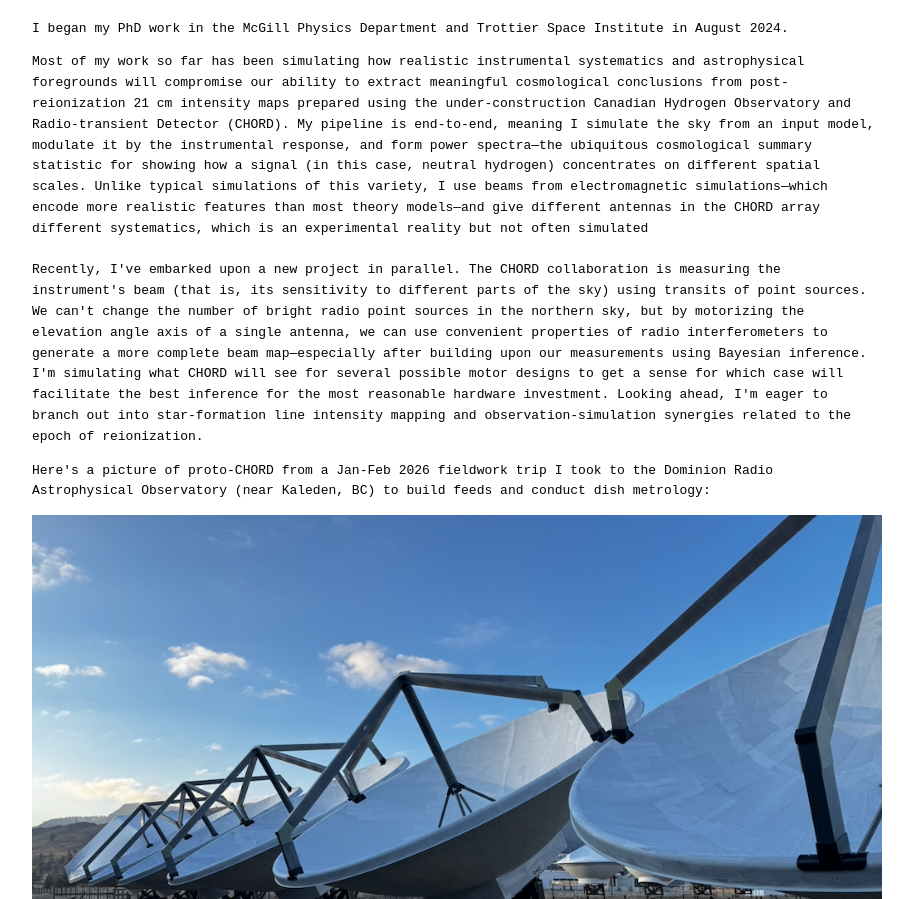
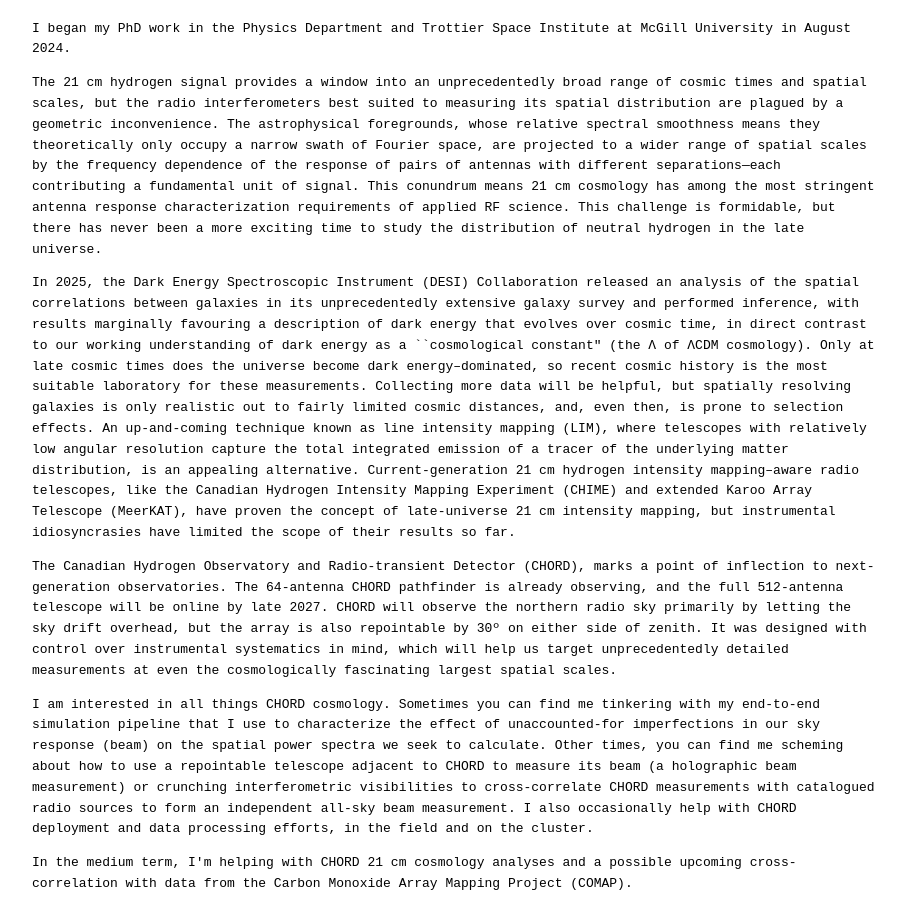
Before and after one commit to sophiarubens/web, a plain HTML site: page index.html in a window 1280 px wide. Shown: the part 776-1675 px from the top of the page, without its empty margins (183-1096 px from the left). Drawn offline with Linux system fonts and the light colour scheme.

Commit message:
Add files via upload

```diff
--- a/index.html
+++ b/index.html
@@ -18,27 +18,46 @@ body {
 
 <body>
 <h1>Sophia Rubens</h1>
-<h2>Instrument-aware theoretical cosmology graduate student</h2>
+<h2>21-cm cosmologist–in–training</h2>
 <img src="SR.png" width="100%" title="pictures of me in the McGill Radio Lab balancing a D3A6 (CHORD testbed)
                                       feed on my head (Nov 2025), and in the CHORD array (Jan 2026)"></img>
 
-<p>I began my PhD work in the McGill Physics Department and Trottier Space Institute in August 2024.</p>
+<p>I began my PhD work in the Physics Department and Trottier Space Institute at McGill University in August 2024.</p>
 
-<p>Most of my work so far has been simulating how realistic instrumental systematics and astrophysical foregrounds will compromise our ability
-   to extract meaningful cosmological conclusions from post-reionization 21 cm intensity maps prepared using the under-construction Canadian Hydrogen
-   Observatory and Radio-transient Detector (CHORD). My pipeline is end-to-end, meaning I simulate the sky from an input model, modulate it by the
-   instrumental response, and form power spectra—the ubiquitous cosmological summary statistic for showing how a signal (in this case, neutral hydrogen)
-   concentrates on different spatial scales. Unlike typical simulations of this variety, I use beams from electromagnetic simulations—which encode more
-   realistic features than most theory models—and give different antennas in the CHORD array different systematics, which is an experimental reality but
-   not often simulated <br /><br />
+<p>The 21 cm hydrogen signal provides a window into an unprecedentedly broad range of cosmic times and spatial scales, but the radio interferometers best
+   suited to measuring its spatial distribution are plagued by a geometric inconvenience. The astrophysical foregrounds, whose relative spectral smoothness
+   means they theoretically only occupy a narrow swath of Fourier space, are projected to a wider range of spatial scales by the frequency dependence of
+   the response of pairs of antennas with different separations—each contributing a fundamental unit of signal. This conundrum means 21 cm cosmology has
+   among the most stringent antenna response characterization requirements of applied RF science. This challenge is formidable, but there has never been a
+   more exciting time to study the distribution of neutral hydrogen in the late universe.
+</p>
 
-Recently, I've embarked upon a new project in parallel. The CHORD collaboration is measuring the instrument's beam (that is, its sensitivity to different
-parts of the sky) using transits of point sources. We can't change the number of bright radio point sources in the northern sky, but by motorizing the
-elevation angle axis of a single antenna, we can use convenient properties of radio interferometers to generate a more complete beam map—especially after
-building upon our measurements using Bayesian inference. I'm simulating what CHORD will see for several possible motor designs to get a sense for which case
-will facilitate the best inference for the most reasonable hardware investment.
+<p>In 2025, the Dark Energy Spectroscopic Instrument (DESI) Collaboration released an analysis of the spatial correlations between galaxies in its unprecedentedly
+   extensive galaxy survey and performed inference, with results marginally favouring a description of dark energy that evolves over cosmic time, in direct
+   contrast to our working understanding of dark energy as a ``cosmological constant" (the Λ of ΛCDM cosmology). Only at late cosmic times does the universe
+   become dark energy–dominated, so recent cosmic history is the most suitable laboratory for these measurements. Collecting more data will be helpful, but
+   spatially resolving galaxies is only realistic out to fairly limited cosmic distances, and, even then, is prone to selection effects. An up-and-coming technique
+   known as line intensity mapping (LIM), where telescopes with relatively low angular resolution capture the total integrated emission of a tracer of the underlying
+   matter distribution, is an appealing alternative. Current-generation 21 cm hydrogen intensity mapping–aware radio telescopes, like the Canadian Hydrogen
+   Intensity Mapping Experiment (CHIME) and extended Karoo Array Telescope (MeerKAT), have proven the concept of late-universe 21 cm intensity mapping, but
+   instrumental idiosyncrasies have limited the scope of their results so far.
+</p>
 
-Looking ahead, I'm eager to branch out into star-formation line intensity mapping and observation-simulation synergies related to the epoch of reionization.</p>
+<p>The Canadian Hydrogen Observatory and Radio-transient Detector (CHORD), marks a point of inflection to next-generation observatories. The 64-antenna CHORD
+   pathfinder is already observing, and the full 512-antenna telescope will be online by late 2027. CHORD will observe the northern radio sky primarily by letting
+   the sky drift overhead, but the array is also repointable by 30º on either side of zenith. It was designed with control over instrumental systematics
+   in mind, which will help us target unprecedentedly detailed measurements at even the cosmologically fascinating largest spatial scales.
+</p>
+
+<p>I am interested in all things CHORD cosmology. Sometimes you can find me tinkering with my end-to-end simulation pipeline that I use to characterize the
+   effect of unaccounted-for imperfections in our sky response (beam) on the spatial power spectra we seek to calculate. Other times, you can find me scheming
+   about how to use a repointable telescope adjacent to CHORD to measure its beam (a holographic beam measurement) or crunching interferometric visibilities
+   to cross-correlate CHORD measurements with catalogued radio sources to form an independent all-sky beam measurement. I also occasionally help with CHORD
+   deployment and data processing efforts, in the field and on the cluster.
+</p>
+
+<p>In the medium term, I'm helping with CHORD 21 cm cosmology analyses and a possible upcoming cross-correlation with data from the Carbon Monoxide Array
+   Mapping Project (COMAP).</p>
 
 <p>Here's a picture of proto-CHORD from a Jan-Feb 2026 fieldwork trip I took to the Dominion Radio Astrophysical Observatory (near Kaleden, BC)
    to build feeds and conduct dish metrology:</p>
@@ -48,10 +67,10 @@ Looking ahead, I'm eager to branch out into star-formation line intensity mappin
 <iframe src="CV.pdf" width="100%" height="600px"></iframe>
 
 <p>Beyond research, I enjoy volunteering at local astronomy outreach events such as AstroFest and Astronomie en Fût / Astronomy on Tap.</p>
-<p>Outside science, you can find me going on assorted outdoor quests, absorbing the Montréal world music scene, improvising exercises in improbable
-   culinary fusion, learning about minoritized languages, reading infrarealism and what could maybe be described as post–magical realism, pondering
-   Judeofuturism and its cousins, playing a subset of linguistic and geographical puzzle games with my friends, taking poetic inspiration from 1970s-90s
-   Argentine rock, and crocheting topological curiosities.</p>
+<p>Outside science, you can find me going on improbably long urban walks, absorbing the Montréal world music scene, improvising exercises in improbable
+   culinary fusion, learning about minoritized languages, hiking or jogging, reading infrarealism and what could maybe be described as post–magical realism,
+   pondering Judeofuturism and its cousins, playing a subset of linguistic and geographical puzzle games with my friends, taking poetic inspiration from
+   1970s-90s Argentine rock, and crocheting topological curiosities.</p>
 
 Here are some pictures I've taken in Montréal:
 <img src="MTL.png" width="100%" title="MTL pics. lots of row houses, light filtering into métro stations, and street scenes"></img>
```
